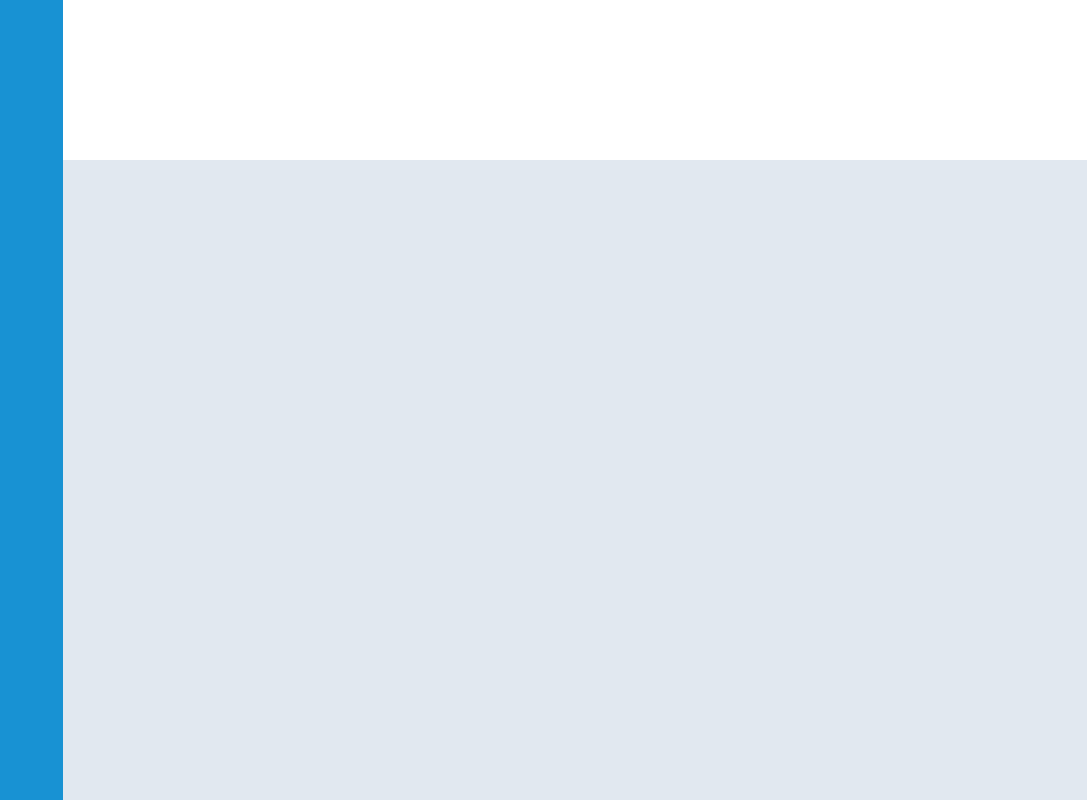
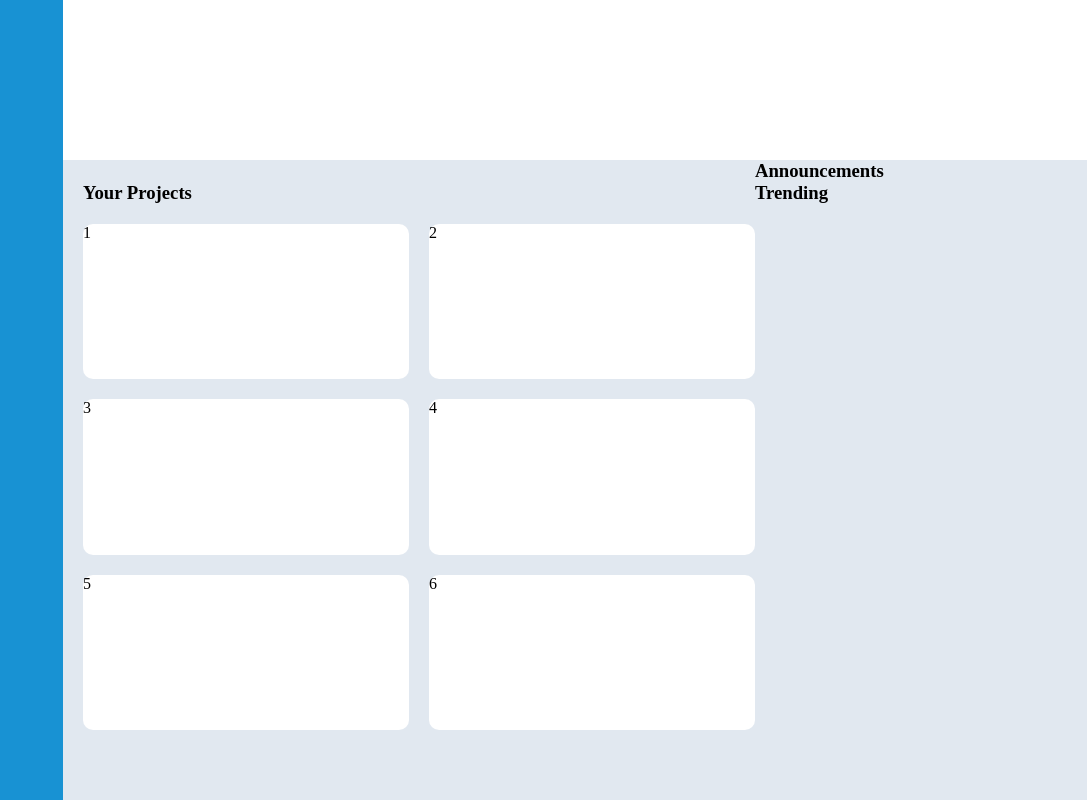
Before and after one commit to harryjwatkins/odin-admin-dashboard, a plain HTML site: page index.html in a window 1280 px wide. Shown: the whole page, without its empty margins (193-1280 px from the left). Drawn offline with Linux system fonts and the light colour scheme.

Commit message:
Add basic card layout

```diff
--- a/index.html
+++ b/index.html
@@ -12,7 +12,23 @@
     <div id="wrapper">
         <div id="sidebar"></div>
         <div id="header"></div>
-        <div id="main-content"></div>
+        <div id="main-content">
+            <div id="card-container">
+                <h3>Your Projects</h3>
+                <div class="card">1</div>
+                <div class="card">2</div>
+                <div class="card">3</div>
+                <div class="card">4</div>
+                <div class="card">5</div>
+                <div class="card">6</div>
+            </div>
+            <div id="side-container">
+                <h3>Announcements</h3>
+                <div id="announcements"></div>
+                <h3>Trending</h3>
+                <div id="trending"></div>
+            </div>
+        </div>
     </div>
 
 </body>
--- a/style.css
+++ b/style.css
@@ -26,4 +26,24 @@
     background-color: #e1e8f0;
     grid-column: 2/3;
     grid-row: 2/3;
+    display: grid;
+    grid-template-columns: 2.5fr 1.2fr;
 }
+
+#card-container {
+    margin: 5px 0px 70px 20px;
+    display: grid;
+    grid-template-columns: 1fr 1fr;
+    grid-template-rows: 1fr repeat(3,4fr);
+    gap: 20px;
+}
+
+#card-container h3 {
+    grid-column: 1/3;
+    align-self: end;
+}
+
+.card {
+    background-color: #ffffff;
+    border-radius: 10px;
+}
```
